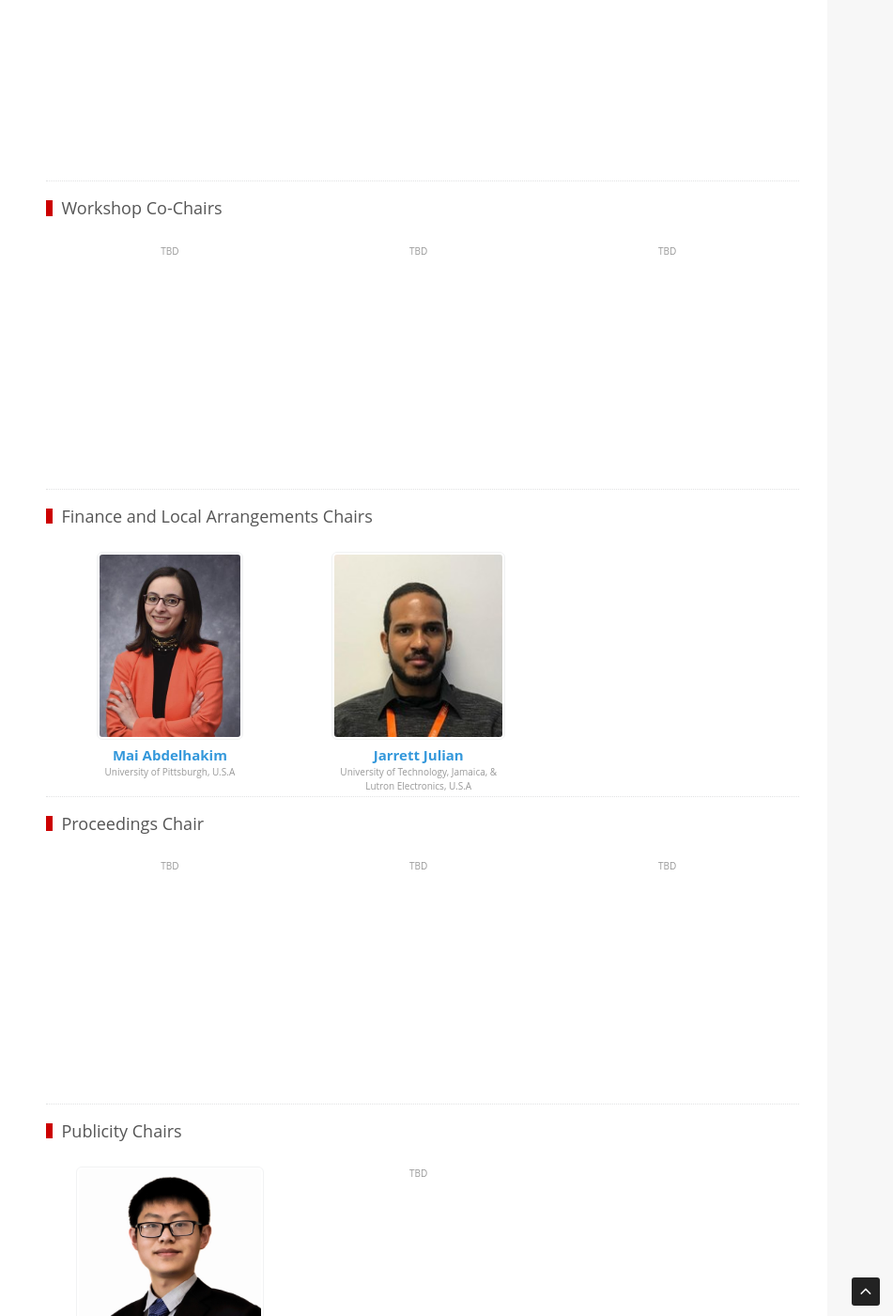
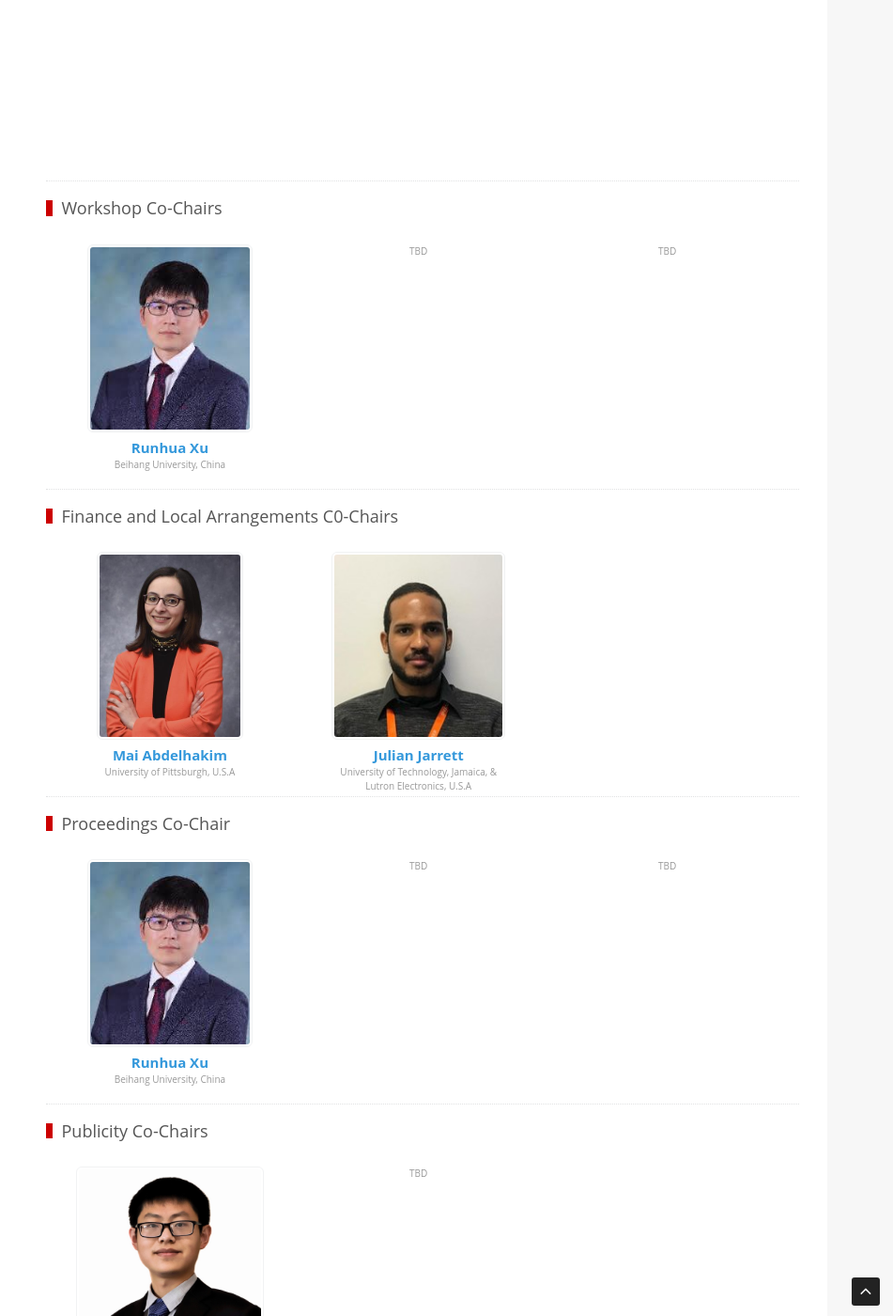
Before and after one commit to Chandler-He/IEEE_CIC-TPS-CogMI_Website, a Jekyll site: the page built from cic2025/organizers/index.html, in a window 1280 px wide and 1400 px high, scrolled down 2853 px. Shown: the whole window at 94% size, without its empty margins (329-1280 px from the left). Built offline with Jekyll 4.4.1, drawn with Linux system fonts in a browser that asks for light colours; some of the changed text lies outside the part shown.

Commit message:
added people

```diff
--- a/cic2025/organizers/index.html
+++ b/cic2025/organizers/index.html
@@ -71,8 +71,9 @@
                                 <ul>
                                     <li class="person-card">
                                         <div>
-                                            <!-- <a target="_blank" href="http://yichang-cs.com/">
-                                                <img src="{{ site.baseurl }}/assets/img/organizers/Yi_Chang.jpg">TBD</a> -->
+                                            <a target="_blank" href="https://shi.buaa.edu.cn/xurunhua/en/more/203697/jsjjgd/index.htm">
+                                                <img src="{{ site.baseurl }}/assets/img/organizers/elena.jpeg">Elena Ferrari</a>
+                                                University of Insubria, Italy
 
                                         </div>
                                     </li>
@@ -221,10 +222,10 @@
                                 <h4 id="SummerSchool">Workshop Co-Chairs</h4>
                                 <ul>
                                     <li class="person-card">
-                                        <div>TBD
-                                            <!-- <a href="https://cs.uwaterloo.ca/about/people/claclark">
-                                                <img src="{{ site.baseurl }}/assets/img/organizers/Charlie_Clarke.jpg">Charlie Clarke</a>
-                                            University of Waterloo, Canada -->
+                                        <div>
+                                            <a target="_blank" href="https://shi.buaa.edu.cn/xurunhua/en/more/203697/jsjjgd/index.htm">
+                                                <img src="{{ site.baseurl }}/assets/img/organizers/runhua.jpeg">Runhua Xu</a>
+                                                Beihang University, China
                                         </div>
                                     </li>
                                      <li class="person-card">
@@ -243,7 +244,7 @@
                                     </li>
                                 </ul>
 
-                                <h4 id="Publicity">Finance and Local Arrangements Chairs</h4>
+                                <h4 id="Publicity">Finance and Local Arrangements C0-Chairs</h4>
                                 <ul>
                                     <li class="person-card">
                                         <div>
@@ -255,7 +256,7 @@
                                     <li class="person-card">
                                         <div>
                                             <a href="https://www.utech.edu.jm/academics/colleges-faculties/fenc/faculty-staff/jarrett-julian">
-                                                <img src="{{ site.baseurl }}/assets/img/organizers/julian.jpeg">Jarrett Julian</a>
+                                                <img src="{{ site.baseurl }}/assets/img/organizers/julian.jpeg">Julian Jarrett</a>
                                                 University of Technology, Jamaica, & <br>
                                                 Lutron Electronics, U.S.A
                                         </div>
@@ -263,13 +264,13 @@
 
                                 </ul>
 
-                                <h4 id="DoctoralConsortium">Proceedings Chair</h4>
+                                <h4 id="DoctoralConsortium">Proceedings Co-Chair</h4>
                                 <ul>
                                     <li class="person-card">
-                                        <div>TBD
-                                            <!-- <a target="_blank" href="http://www.gabriella-kazai.com/">
-                                                <img src="{{ site.baseurl }}/assets/img/organizers/Gabriella_Kazai.jpeg">Gabriella Kazai</a>
-                                                Microsoft, U.K. -->
+                                        <div>
+                                            <a target="_blank" href="https://shi.buaa.edu.cn/xurunhua/en/more/203697/jsjjgd/index.htm">
+                                                <img src="{{ site.baseurl }}/assets/img/organizers/runhua.jpeg">Runhua Xu</a>
+                                                Beihang University, China
                                         </div>
                                     </li>
                                     <li class="person-card">
@@ -289,7 +290,7 @@
 
                                 </ul>
 
-                                <h4 id="Workshop">Publicity Chairs</h4>
+                                <h4 id="Workshop">Publicity Co-Chairs</h4>
                                 <ul>
                                     <li class="person-card">
                                         <div>
@@ -307,7 +308,7 @@
                                     </li>
                                 </ul>
 
-                                <h4 id="DemonstrationPaper">Web Chairs</h4>
+                                <h4 id="DemonstrationPaper">Web Co-Chairs</h4>
                                 <ul>
                                     <li class="person-card">
                                         <div>
```
Also changed, not shown: 2 other files.
